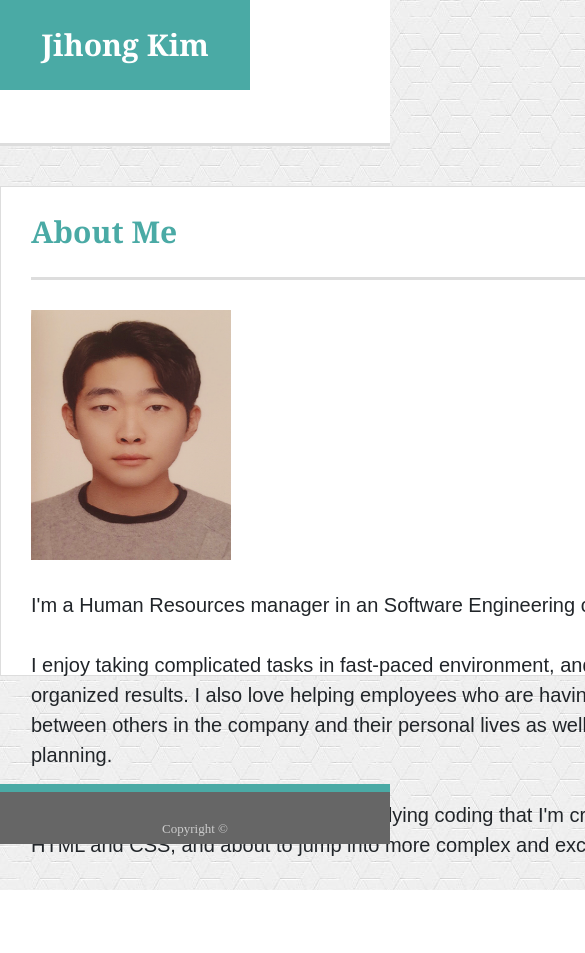
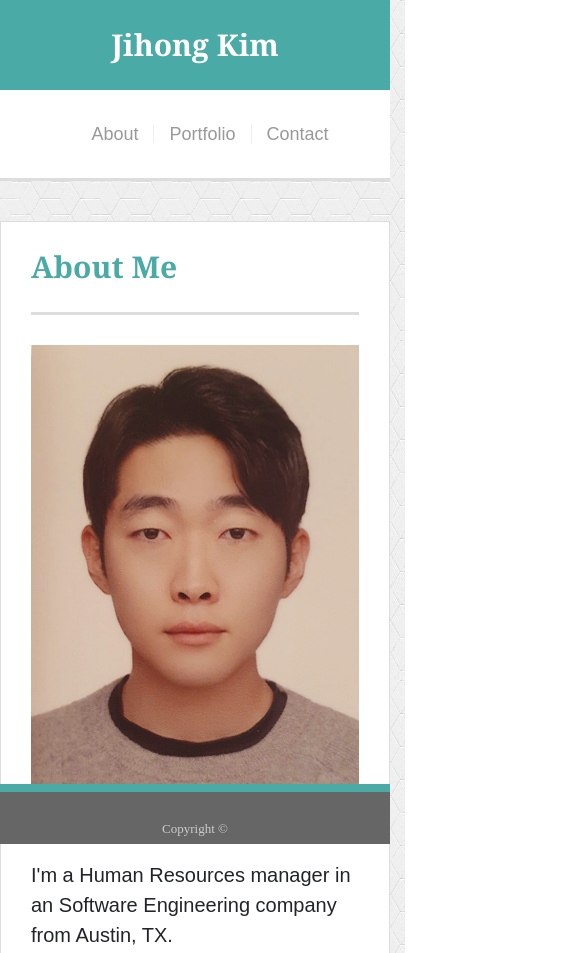
Before and after one commit to jk27924/Bootstrap-Portfolio, a plain HTML site: page index.html in a window 390 px wide. Shown: the top 953 px of the page, 585 px wide, since content can reach past the window. Before the commit the page ends 890 px from the top, so only its background shows below. Drawn offline with nearby package versions, Linux system fonts and the light colour scheme.

Commit message:
I adjusted columns for my three pages to be responsive

```diff
--- a/assets/css/style.css
+++ b/assets/css/style.css
@@ -3,8 +3,8 @@ body {
 }
 
 .top-container{
-    width: 960px;
     margin: auto;
+    padding: 0;
 }
 
 header{
@@ -22,13 +22,16 @@ header{
     font-weight: bold;
     font-size: 30px;
     line-height: 90px;
-    width: 250px;
-    float: left;
+}
+
+ul {
+    margin: 0 auto;
+    padding: 35px 0 35px 0;
 }
 
 nav {
-    float: right;
-    margin-top: 35px;
+    min-height: 75px;
+    width: 100%;
 }
 
 .nav a {
@@ -53,12 +56,12 @@ h1 {
 
 .main-container {
     background-color: #fff;
-    width: 960px;
     margin: 0 auto;
     border: 1px solid #ddd;
     padding: 30px;
     margin-bottom: 120px;
 }
+
 
 footer {
     padding: 30px 30px 5px 30px;
@@ -76,19 +79,13 @@ footer {
 /* About Page */
 
 .about {
-    height: 490px;
-}
-
-img {
-    float: left;
-    margin: 0 20px 30px 0;
+    height: auto;
 }
 
 .my-image {
-    float: left;
     margin: 0 20px 30px 0;
-    width: 200px;
-    height: 250px;
+    width: 100%;
+    height: auto;
 }
 
 p {
@@ -109,11 +106,9 @@ p {
 /* Portfolio Page */
 
 .portfolio img {
-    width: 270px;
-    height: 200px;
+    width: 100%;
+    height: auto;
     margin-bottom: 55px;
-    margin-right: 40px;
-    float: left;
     position: relative;
 }
 
@@ -125,10 +120,10 @@ p {
     line-height: 15px;
     font-weight: 300;
     font-size: 20px;
-    width: 270px;
+    width: 100%;
     height: 60px;
     position: absolute;
-    top: 135px;
+    top: 60%;
     padding: 23px 0px 0px 0px;
 }
 
--- a/index.html
+++ b/index.html
@@ -13,22 +13,22 @@
 
 <body>
     <header>
-        <div class="top-container">
+        <div class="top-container container">
             <div class="row">
-                <div class="col-lg-3">
+                <div class="col-lg-3 col-sm-12">
                     <div class="nameplate">Jihong Kim</div>
                 </div>
 
-                <div class="col-lg-9">
+                <div class="col-lg-9 col-sm-12">
                     <nav>
-                        <ul class="nav justify-content-end">
+                        <ul class="nav justify-content-center justify-content-lg-end">
                             <li class="nav-item">
                                 <a class="nav-link active" href="index.html">About</a>
                             </li>
-                            <li class="nav-item-1">
+                            <li class="nav-item">
                                 <a class="nav-link" href="portfolio.html" style="border-left:1px solid #efefef;">Portfolio</a>
                             </li>
-                            <li class="nav-item-1">
+                            <li class="nav-item">
                                 <a class="nav-link" href="contact.html" style="border-left:1px solid #efefef;">Contact</a>
                             </li>
                         </ul>
@@ -39,28 +39,24 @@
     </header>
 
 
-    <div class="main-container about">
+    <div class="main-container about container">
         <div class="row">
-            <div class="col-lg-12">
+            <div class="col-lg-12 col-sm-12">
                 <h1>About Me</h1>
             </div>
         </div>
 
 
         <div class="row">
-            <div class="col-lg-3">
-                <img class="my-image" src="assets/images/Profile-Picture-Jihong-Kim.png" height="250" width="200"/>
+            <div class="col-lg-3 col-md-4 col-sm-12">
+                <img class="my-image" class="img-float" src="assets/images/Profile-Picture-Jihong-Kim.png" height="250" width="200"/>
             </div>
 
-            <div class="col-lg-9">
+            <div class="col-lg-9 col-md-8 col-sm-12">
                 <p>I'm a Human Resources manager in an Software Engineering company from Austin, TX.</p>
 
                 <p>I enjoy taking complicated tasks in fast-paced environment, and changing them to simple and organized results. I also love helping employees who are having difficulties in terms of relationship between others in the company and their personal lives as well by listening, investigating, and planning.</p>
-            </div>
-        </div>
 
-        <div class="row">
-            <div class="col-lg-12">
                 <p>I recently resigned from my job, and studying coding that I'm crazily in love with now. I am learning HTML and CSS, and about to jump into more complex and exciting coding world.</p>
             </div>
         </div>
```
Also changed, not shown: contact.html (+8 -7 lines), portfolio.html (+13 -13 lines), 어바웃 교체용.html (added, +76 -0 lines), 1 other file.
